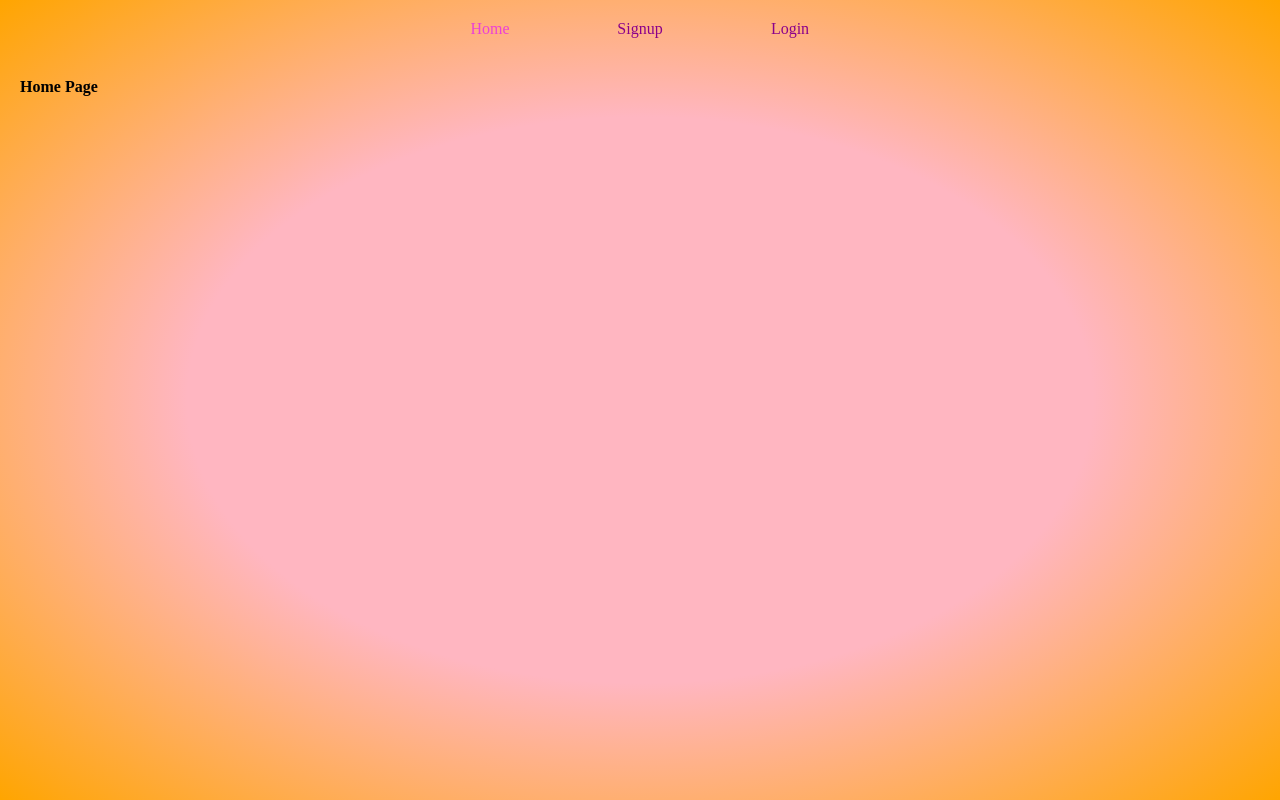
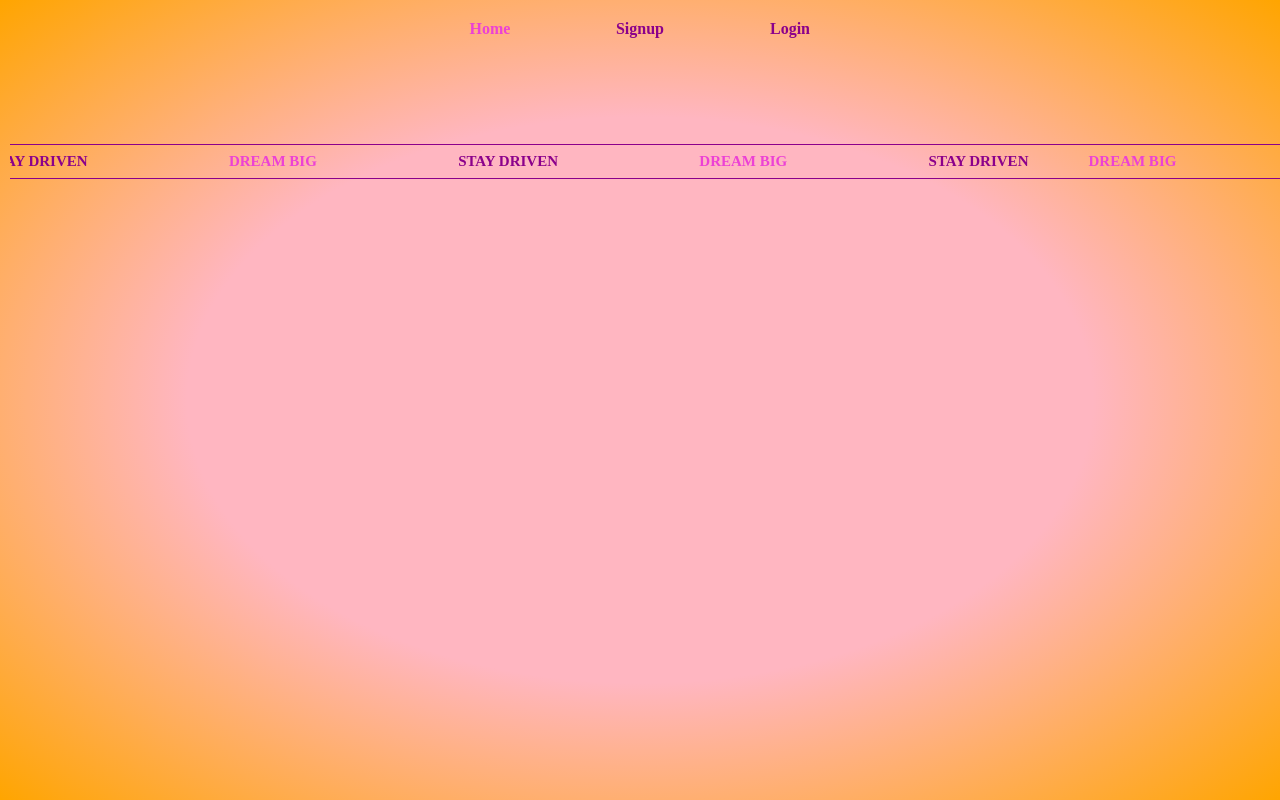
Before and after one commit to holliscrowder/pensyv-questionnaire, a React (Create React App) app in the folder client/: page / in a window 1280 px wide. Built offline with nearby package versions, Linux system fonts and the light colour scheme; no server answers.

Commit message:
fix sign up session issue

```diff
--- a/client/src/App.css
+++ b/client/src/App.css
@@ -9,6 +9,7 @@
     text-align: center;
     padding: 10px 10px 10px 10px;
     background-color: transparent;
+    font-weight: bold;
 }
 
 .Outlet {
@@ -16,10 +17,21 @@
     /* text-align: left; */
 }
 
-p {
+/* p {
     text-align: left;
+} */
+
+.welcome {
+    position: absolute; left: 10%;
+}
+
+.logout {
+    position: absolute; right: 10%;
 }
 
 button {
-    position: absolute; left: 10%;
+    background-color: rgb(233, 134, 233);
+    /* color: white; */
+    border: 0.5px solid;
+
 }
--- a/client/src/App.js
+++ b/client/src/App.js
@@ -14,7 +14,7 @@ function App() {
   const [error, setError] = useState("")
 
   useEffect(() => {
-    fetch("checksession")
+    fetch("check_session")
       .then((response) => {
         if (response.status == 200) {
           return response.json()
@@ -51,14 +51,16 @@ function App() {
   <div className = "App">
     <div className = "NavBar">
       <NavBar user={user} isLoggedIn={isLoggedIn}/>
-      {isLoggedIn ? <button onClick = {handleLogout}>Logout</button> : <></>}
+      {isLoggedIn ? <button className = "logout" onClick = {handleLogout}>Logout</button> : <></>}
     </div>
+    {user ? <p className = "welcome">Welcome, {user.username}!</p> :<></>}
     <main className = "Outlet">
       <Outlet
         context = {[
           user,
           setUser,
-          isLoggedIn
+          isLoggedIn,
+          handleLogout
         ]}
       />
     </main>
--- a/client/src/components/LeaveForm.js
+++ b/client/src/components/LeaveForm.js
@@ -1,10 +1,11 @@
 import { useFormik } from "formik";
 import * as yup from "yup";
 import "./LeaveForm.css"
-import { useNavigate } from "react-router-dom";
+import { useNavigate, useOutletContext } from "react-router-dom";
 
 export const LeaveForm = () => {
     const navigate = useNavigate();
+    const [, , , handleLogout] = useOutletContext();
 
     const formSchema = yup.object().shape({
         email: yup.string().email("Invalid email").required("Must enter valid email"),
@@ -31,7 +32,8 @@ export const LeaveForm = () => {
 
 
             }).then((data) => {
-                navigate("/")
+                handleLogout();
+                navigate("/");
             })
             ;
         },
--- a/client/src/components/NavBar.js
+++ b/client/src/components/NavBar.js
@@ -15,7 +15,6 @@ function NavBar({user, isLoggedIn}) {
             <NavLink to="/leave" className="nav-link">
             Leave
             </NavLink>
-            {user ? <p>Welcome, {user.username}</p> :<></>}
         </nav>
         :
         <nav className="navbar">
--- a/client/src/components/SignupForm.js
+++ b/client/src/components/SignupForm.js
@@ -30,10 +30,10 @@ export const SignupForm = ({user, setUser}) => {
                 if (response.status == 201) {
                     return response.json()
                 }
+
             }).then((data) => {
                 setUser(data);
-                console.log(user);
-                navigate("/survey")
+                navigate("/survey");
             });
         },
     });
--- a/client/src/components/SurveyForm.js
+++ b/client/src/components/SurveyForm.js
@@ -1,9 +1,11 @@
 import React, { useEffect, useState } from "react";
 import { useFormik } from "formik";
 import * as yup from "yup";
+import { useNavigate, useOutletContext } from "react-router-dom"
 
 export const SurveyForm = () => {
     const [questions, setQuestions] = useState("")
+    const navigate = useNavigate();
 
     useEffect(() => {
         fetch("questions")
@@ -41,7 +43,7 @@ export const SurveyForm = () => {
                     body: JSON.stringify(values, null, 2),
                 }).then((response) => {
                     if (response.status == 201) {
-                        // setRefreshPage(!refreshPage)
+                        navigate("/")
                     }
                 });
             },
@@ -99,6 +101,7 @@ export const SurveyForm = () => {
                     value = {formik.values.question5}
                 />
                 <p style = {{ color: "red" }}>{formik.errors.question5}</p>
+
                 <button type = "submit">Submit Questionnaire</button>
             </form>
         </div>
--- /dev/null
+++ b/client/src/pages/Home.css
@@ -0,0 +1,43 @@
+.marquee {
+    font-size: 15px;
+    padding-block: 8px;
+    position: absolute; top: 18%;
+    border-block: 1px solid darkmagenta;
+    overflow: hidden;
+    user-select: none;
+
+    --gap: 20px;
+    display: flex;
+    gap: var(--gap);
+}
+
+.marquee ul {
+    list-style: none;
+    flex-shrink: 0;
+    min-width: 100%;
+    display: flex;
+    justify-content: space-between;
+    align-items: center;
+    gap: 2rem;
+    font-weight: bold;
+
+    animation: scroll 25s linear;
+}
+
+.marquee:hover ul {
+    animation-play-state: paused;
+}
+
+@keyframes scroll {
+    to {
+        transform: translateX(calc(-100% - 20px));
+    }
+}
+
+.pink {
+    color: rgb(236, 65, 213);
+}
+
+.purple {
+    color: darkmagenta;
+}
--- a/client/src/pages/Home.js
+++ b/client/src/pages/Home.js
@@ -1,15 +1,32 @@
 import React from "react";
+import "./Home.css";
 
 function Home() {
 
     return (
         <>
-        <h2>Home Page</h2>
-          <main>
-
-          </main>
+          <div className = "marquee">
+            <ul aria-hidden = "true">
+                <li className = "pink">DREAM BIG</li>
+                <li className = "purple">STAY DRIVEN</li>
+                <li className = "pink">DREAM BIG</li>
+                <li className = "purple">STAY DRIVEN</li>
+                <li className = "pink">DREAM BIG</li>
+                <li className = "purple">STAY DRIVEN</li>
+            </ul>
+            <ul aria-hidden = "true">
+                <li className = "pink">DREAM BIG</li>
+                <li className = "purple">STAY DRIVEN</li>
+                <li className = "pink">DREAM BIG</li>
+                <li className = "purple">STAY DRIVEN</li>
+                <li className = "pink">DREAM BIG</li>
+                <li className = "purple">STAY DRIVEN</li>
+            </ul>
+          </div>
         </>
       );
 }
 
 export default Home;
+
+{/* <img src = "https://i.ibb.co/J7z9XgX/pensyv-logo-color.png" alt = "pensyv logo" /> */}
--- a/client/src/pages/Leave.css
+++ b/client/src/pages/Leave.css
@@ -1,4 +1,4 @@
-/* div, p {
+.leave {
     text-align: center;
     padding: 10px 10px 10px 10px;
-} */
+}
--- a/client/src/pages/Survey.css
+++ b/client/src/pages/Survey.css
@@ -1,9 +1,22 @@
-.survey_description {
+/* .survey_description {
     text-align: left;
     width: 60%;
     padding: 0 20%;
+} */
+
+.mood_header {
+    text-align: center;
+    padding: 2% 0 2% 0;
 }
 
-p {
+.mood_instructions {
     text-align: left;
+    width: 60%;
+    padding: 0.2% 20%;
 }
+
+.survey {
+    text-align: left;
+    width: 60%;
+    padding: 2% 20%;
+}
--- a/client/src/pages/Survey.js
+++ b/client/src/pages/Survey.js
@@ -1,35 +1,62 @@
-import React from "react";
+import { React, useEffect} from "react";
 import "./Survey.css"
 import { SurveyForm } from "../components/SurveyForm";
+import { useOutletContext } from "react-router-dom";
+
 
 function Survey() {
+    const [user, setUser] = useOutletContext();
 
+
+    useEffect(() => {
+        fetch("check_session")
+          .then((response) => {
+            if (response.status == 200) {
+              return response.json()
+            } else {
+              throw response
+            }
+          })
+          .then((data) => {
+            setUser(data)
+          })
+          .catch(e => {
+          });
+      }, []);
+
+    if (user) {
         return (
             <>
             <main>
-            <h2> Daily Mood Questionnaire </h2>
-                <p>The following questions will ask you for a response on a scale of 0-4 based on how you felt
+                <h2 className = "mood_header"> Daily Mood Questionnaire </h2>
+                    <p className = "mood_instructions">The following questions will ask you for a response on a scale of 0-4 based on how you felt
                         <b> in the past 24 hours:</b>
                     </p>
-                <p>
+                    <p className = "mood_instructions">
                         4 - Extremely: This statement applies <b> without exception.</b>
                     </p>
-                <p>
+                    <p className = "mood_instructions">
                         3 - Quite a Lot: This statement<b> pretty much </b> summarizes how I felt.
                     </p>
-                <p>
+                    <p className = "mood_instructions">
                         2 - Moderately: I felt like this <b> around half of the time. </b>
                     </p>
-                <p>
+                    <p className = "mood_instructions">
                         1 - A Little: I felt like this <b> sometimes. </b>
                     </p>
-                <p>
+                    <p className = "mood_instructions">
                         0 - Not at All: I <b> never </b> felt like this at any point.
                     </p>
-            <SurveyForm />
+                <SurveyForm className = "survey"/>
             </main>
             </>
         );
     }
+    else {
+        return <p>Loading Survey...</p>
+    }
+
+
+}
 
 export default Survey;
```
Also changed, not shown: client/src/pages/Leave.js (+8 -6 lines), client/public/pensyv_logo_color.png (added), 1 other file (tests, documents, lock files or other folders). Lines whose indentation alone changed are shown as unchanged.
